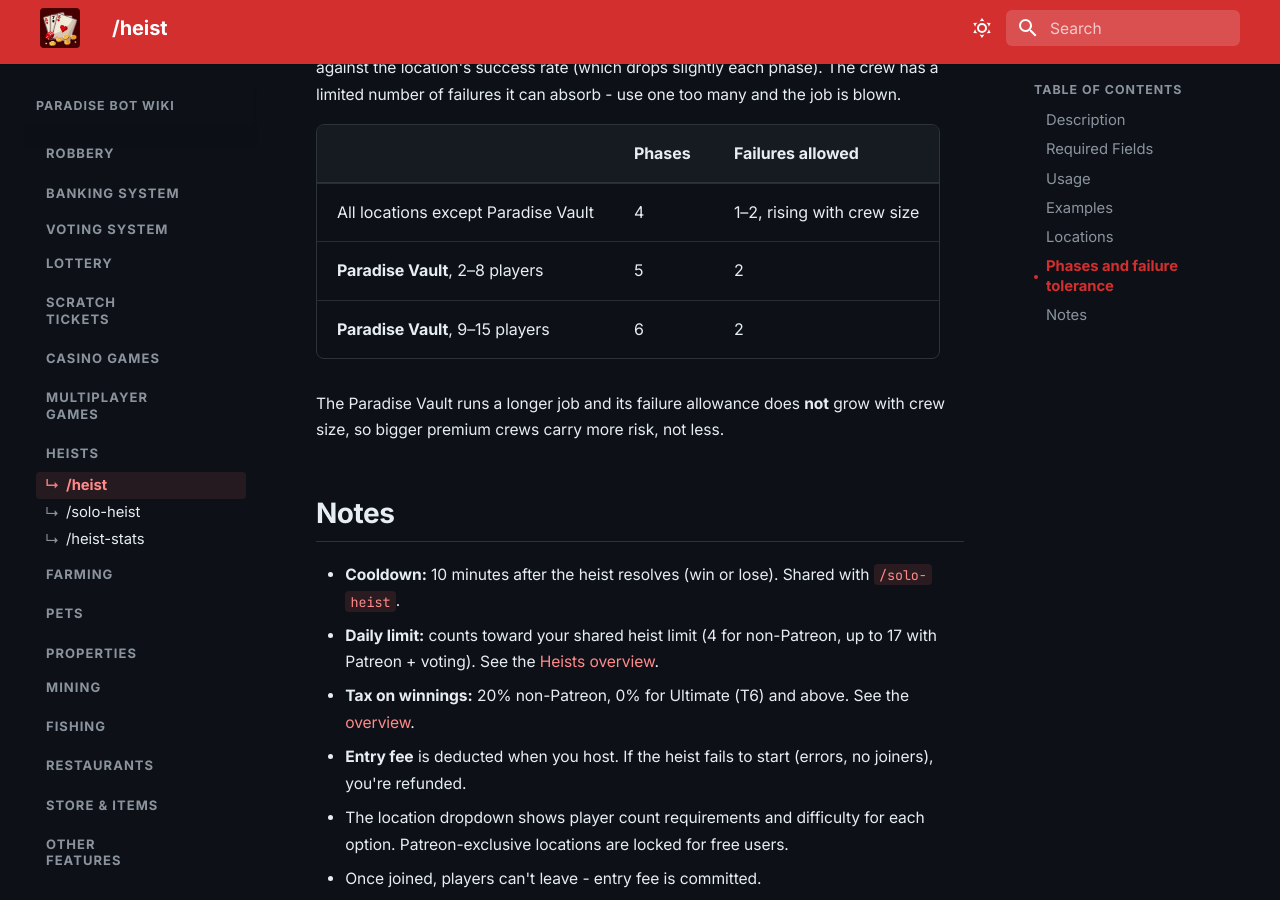
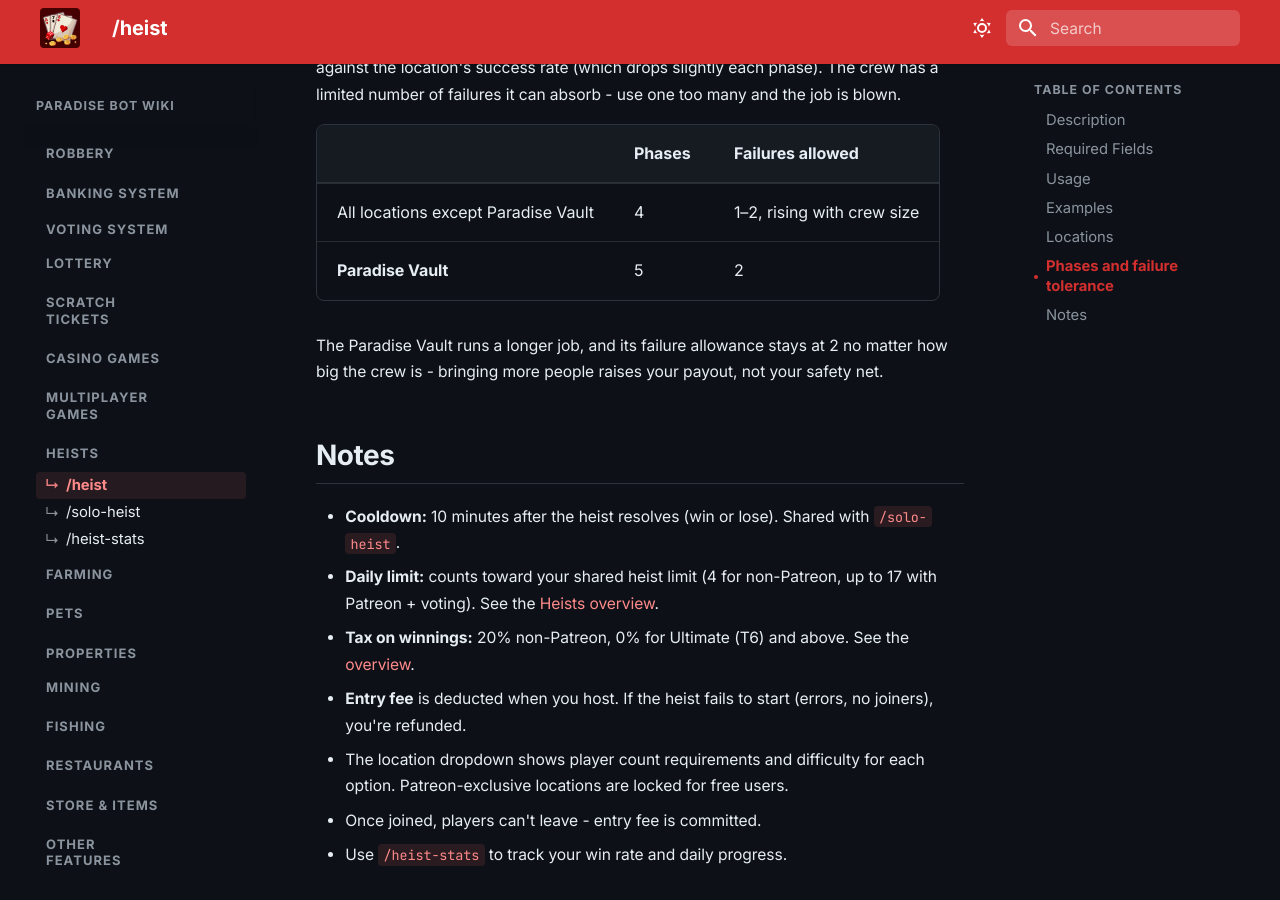
Before and after one commit to Daniel-191/casino-bot-wiki, an MkDocs documentation site: the page built from docs/games/heists/heist.md, in a window 1280 px wide and 900 px high, scrolled down 1962 px. Built offline with MkDocs 1.6.1 and Material for MkDocs 9.7.7, drawn with Linux system fonts in a browser that asks for light colours.

Commit message:
Update heist.md

```diff
--- a/docs/games/heists/heist.md
+++ b/docs/games/heists/heist.md
@@ -44,10 +44,9 @@ A heist runs as a series of phases. Each phase picks a random crew member and ro
 | | Phases | Failures allowed |
 |---|---|---|
 | All locations except Paradise Vault | 4 | 1–2, rising with crew size |
-| **Paradise Vault**, 2–8 players | 5 | 2 |
-| **Paradise Vault**, 9–15 players | 6 | 2 |
+| **Paradise Vault** | 5 | 2 |
 
-The Paradise Vault runs a longer job and its failure allowance does **not** grow with crew size, so bigger premium crews carry more risk, not less.
+The Paradise Vault runs a longer job, and its failure allowance stays at 2 no matter how big the crew is - bringing more people raises your payout, not your safety net.
 
 ## Notes
 
```
